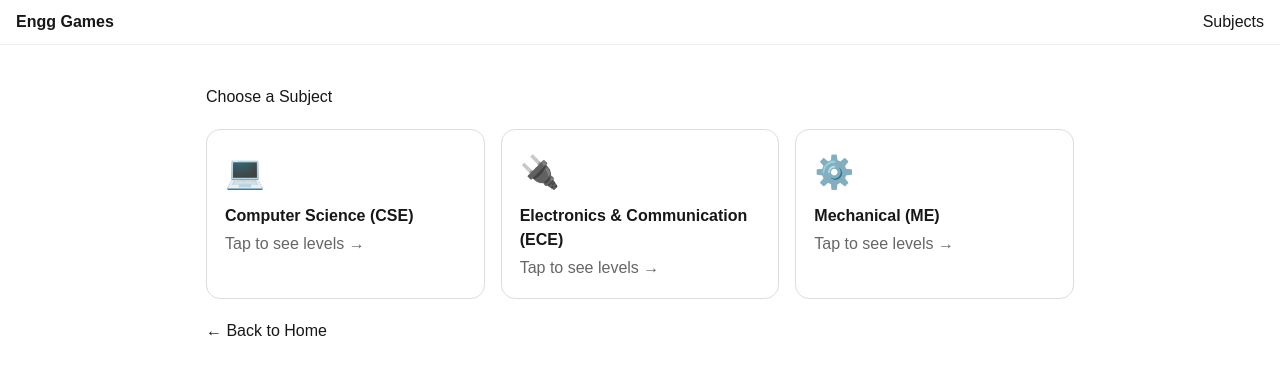
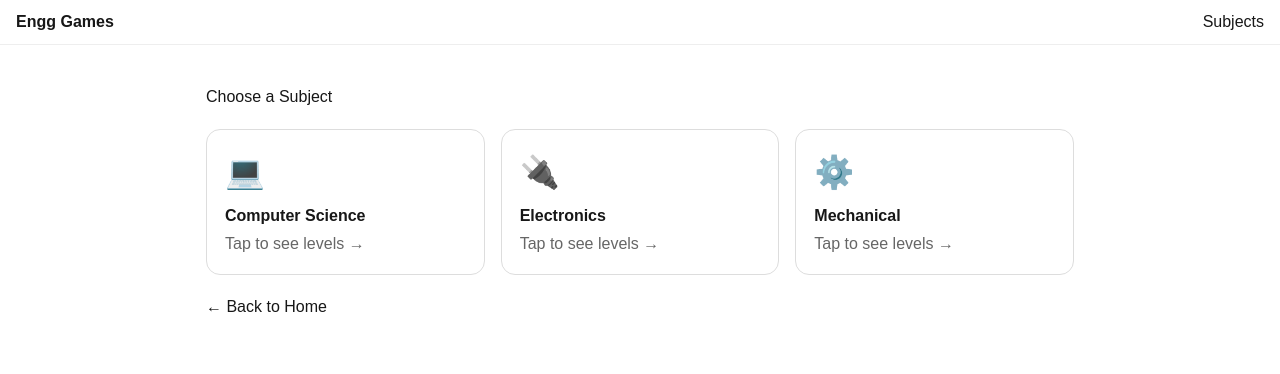
Before and after one commit to suraja-ui/engg-games, a Next.js app: page /subjects in a window 1280 px wide. Shown: the top 374 px of the page. Built offline with nearby package versions, Linux system fonts and the light colour scheme.

Commit message:
Update page.tsx

```diff
--- a/app/subjects/page.tsx
+++ b/app/subjects/page.tsx
@@ -1,10 +1,30 @@
 type Subject = { id: string; name: string; emoji: string };
 
 const SUBJECTS: Subject[] = [
-  { id: "cse",  name: "Computer Science (CSE)", emoji: "💻" },
-  { id: "ece",  name: "Electronics & Communication (ECE)", emoji: "🔌" },
-  { id: "mech", name: "Mechanical (ME)", emoji: "⚙️" },
+  { id: "cse", name: "Computer Science", emoji: "💻" },
+  { id: "ece", name: "Electronics", emoji: "🔌" },
+  { id: "mech", name: "Mechanical", emoji: "⚙️" },
 ];
+
+const LEVELS: Record<string, { id: string; title: string }[]> = {
+  cse: [
+    { id: "stacks", title: "Stacks (Push/Pop)" },
+    { id: "queues", title: "Queues (Enqueue/Dequeue)" },
+    { id: "sorting", title: "Sorting Basics" },
+    { id: "graphs", title: "Graphs Basics" },
+  ],
+  ece: [
+    { id: "dc", title: "DC Circuits" },
+    { id: "rlc", title: "RLC Response" },
+    { id: "diodes", title: "Diodes & Rectifiers" },
+  ],
+  mech: [
+    { id: "torque", title: "Torque & Balance" },
+    { id: "beams", title: "Beams & Bending" },
+    { id: "shm", title: "Simple Harmonic Motion" },
+  ],
+};
+
 
 export default function SubjectsPage() {
   return (
```
